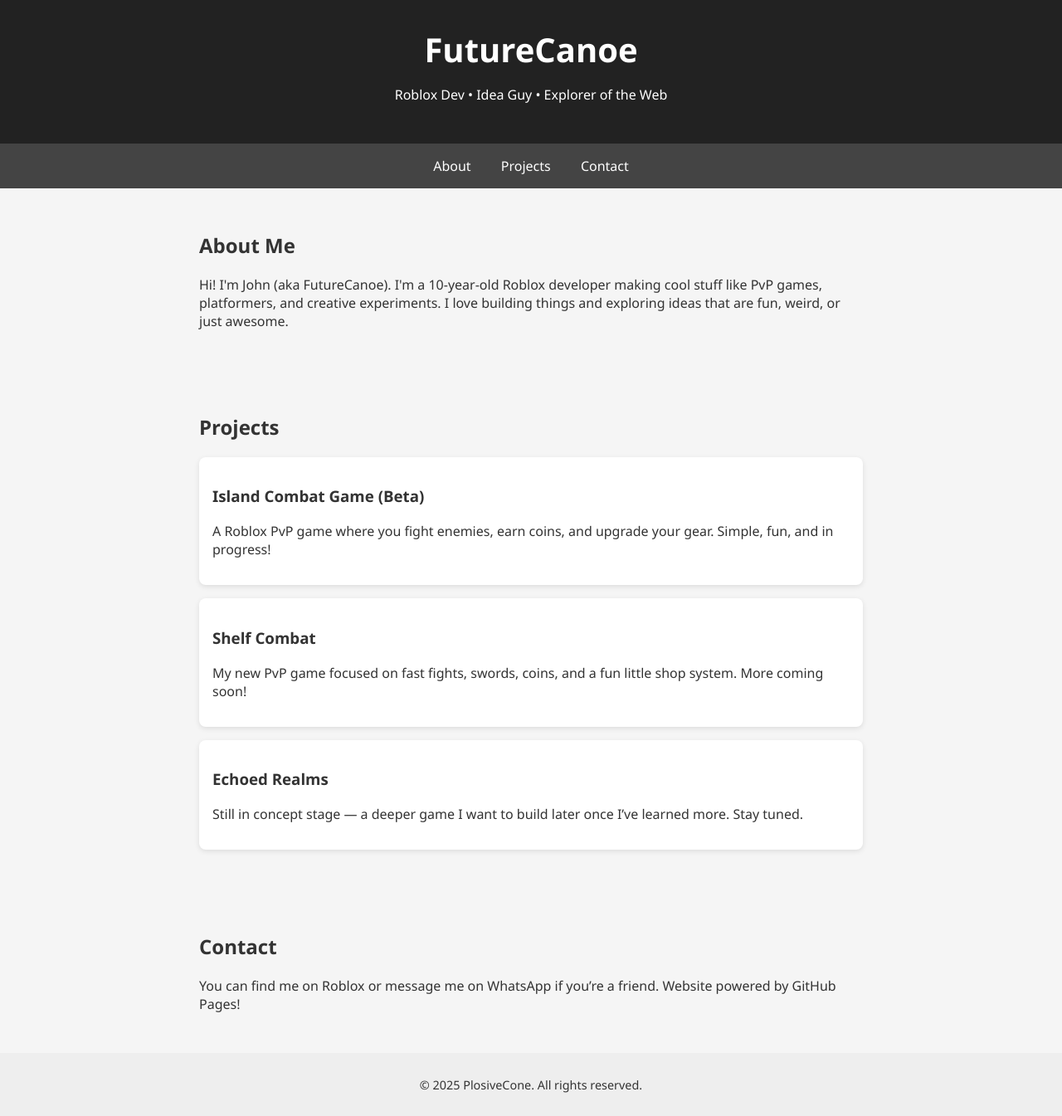
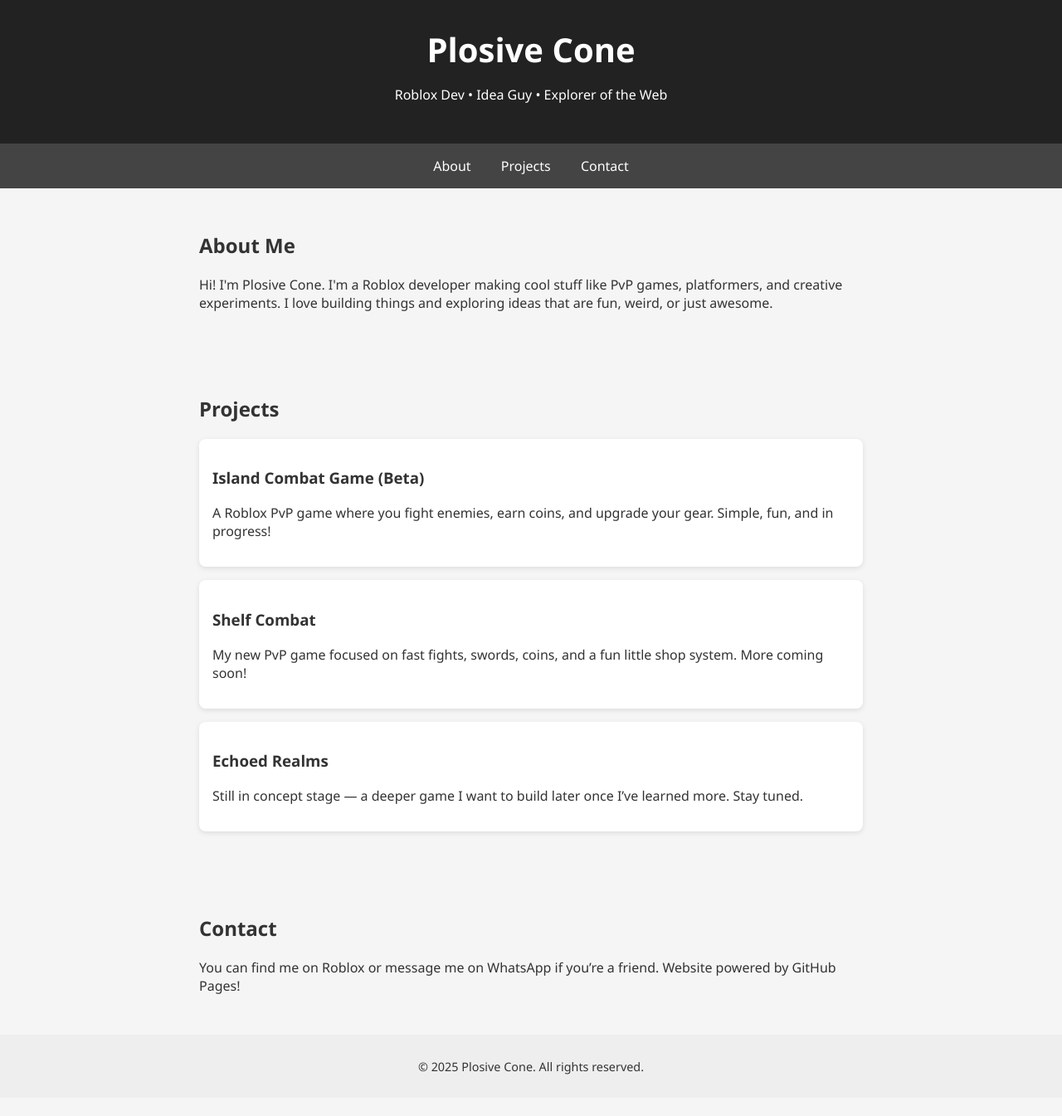
Before and after one commit to Nermor644/My-website, a plain HTML site: page index.html in a window 1280 px wide. Shown: the whole page at 83% size. After the commit the page ends 1323 px from the top, so only its background shows below. Drawn offline with Linux system fonts and the light colour scheme.

Commit message:
New Homepage

```diff
--- a/index.html
+++ b/index.html
@@ -2,7 +2,7 @@
 <html lang="en">
 <head>
   <meta charset="UTF-8">
-  <title>FutureCanoe's Projects</title>
+  <title>Plosive Cone's Projects</title>
   <meta name="viewport" content="width=device-width, initial-scale=1">
   <style>
     body {
@@ -54,7 +54,7 @@
 <body>
 
 <header>
-  <h1>FutureCanoe</h1>
+  <h1>Plosive Cone</h1>
   <p>Roblox Dev • Idea Guy • Explorer of the Web</p>
 </header>
 
@@ -66,7 +66,7 @@
 
 <section id="about">
   <h2>About Me</h2>
-  <p>Hi! I'm John (aka FutureCanoe). I'm a 10-year-old Roblox developer making cool stuff like PvP games, platformers, and creative experiments. I love building things and exploring ideas that are fun, weird, or just awesome.</p>
+  <p>Hi! I'm Plosive Cone. I'm a Roblox developer making cool stuff like PvP games, platformers, and creative experiments. I love building things and exploring ideas that are fun, weird, or just awesome.</p>
 </section>
 
 <section id="projects">
@@ -95,7 +95,7 @@
 </section>
 
 <footer>
-  © 2025 PlosiveCone. All rights reserved.
+  © 2025 Plosive Cone. All rights reserved.
 </footer>
 
 </body>
```
